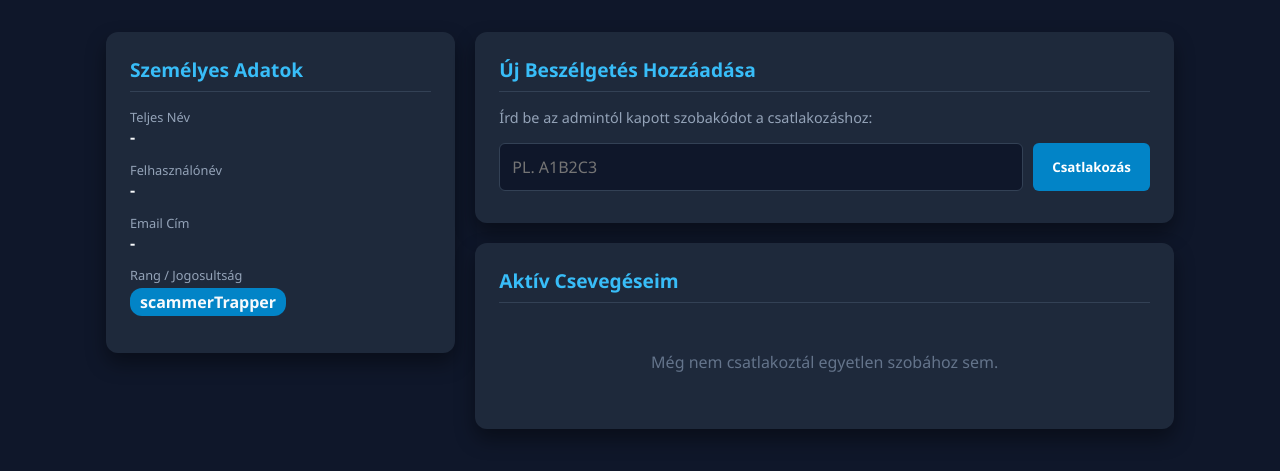
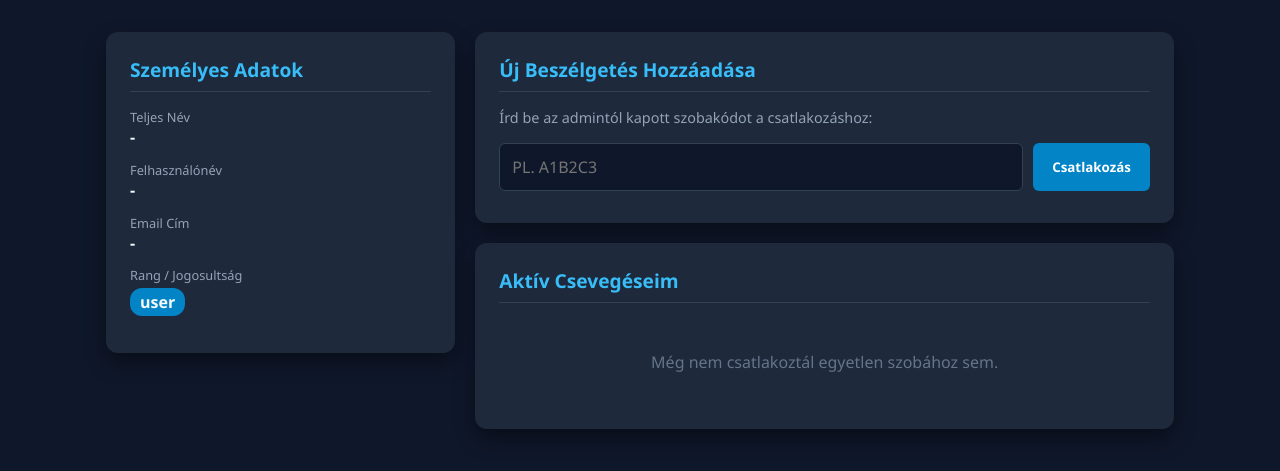
Before and after one commit to ScammerTrapper/st-register, a plain HTML site: page dashboard.html in a window 1280 px wide. Shown: the part 75-546 px from the top of the page. Drawn offline with Linux system fonts and the light colour scheme; no server answers.

Commit message:
Update dashboard.html

```diff
--- a/dashboard.html
+++ b/dashboard.html
@@ -76,7 +76,7 @@
         </div>
         <div class="profile-item">
           <label>Rang / Jogosultság</label>
-          <div><span class="badge" id="profileRole">scammerTrapper</span></div>
+          <div><span class="badge" id="profileRole">user</span></div>
         </div>
       </div>
     </div>
```
